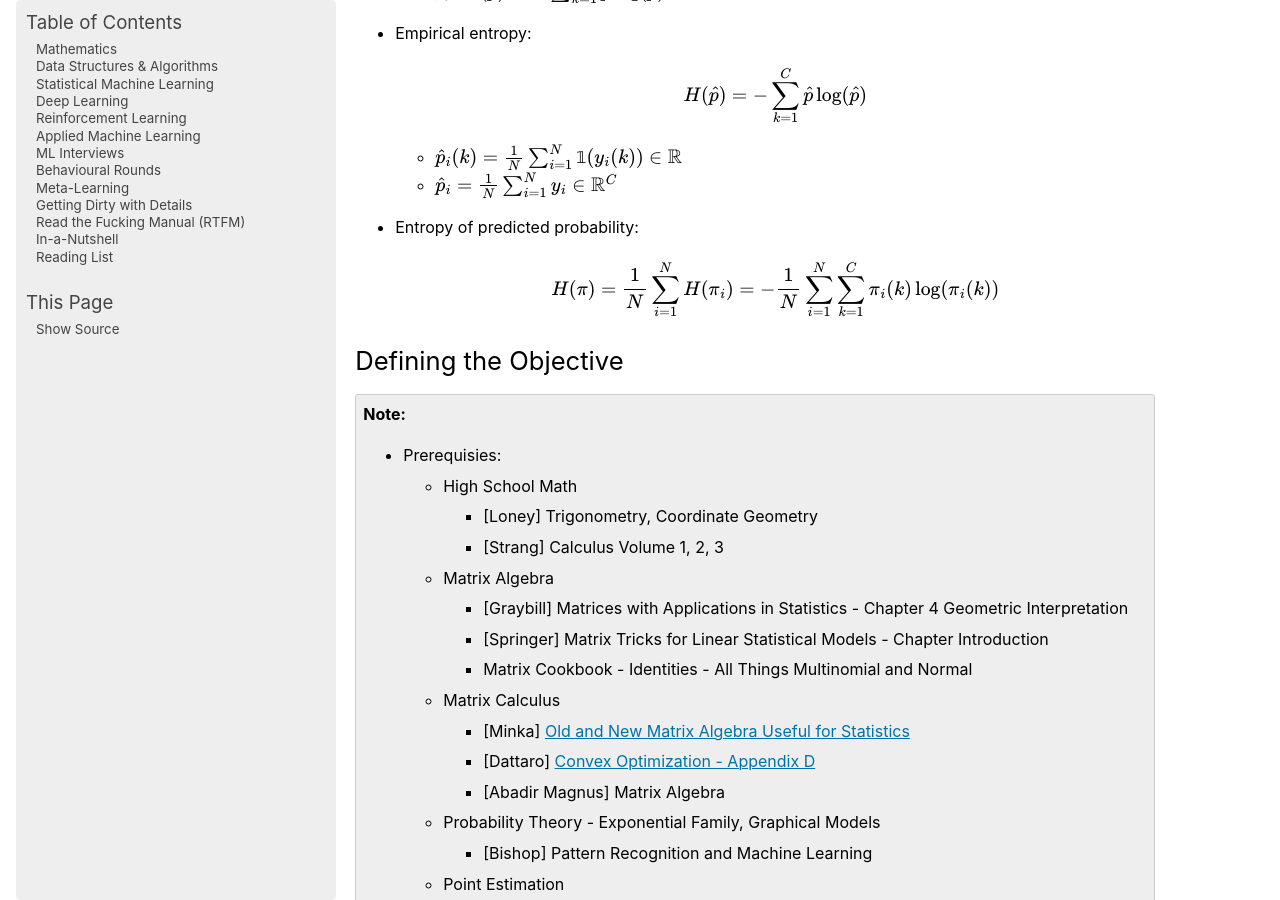
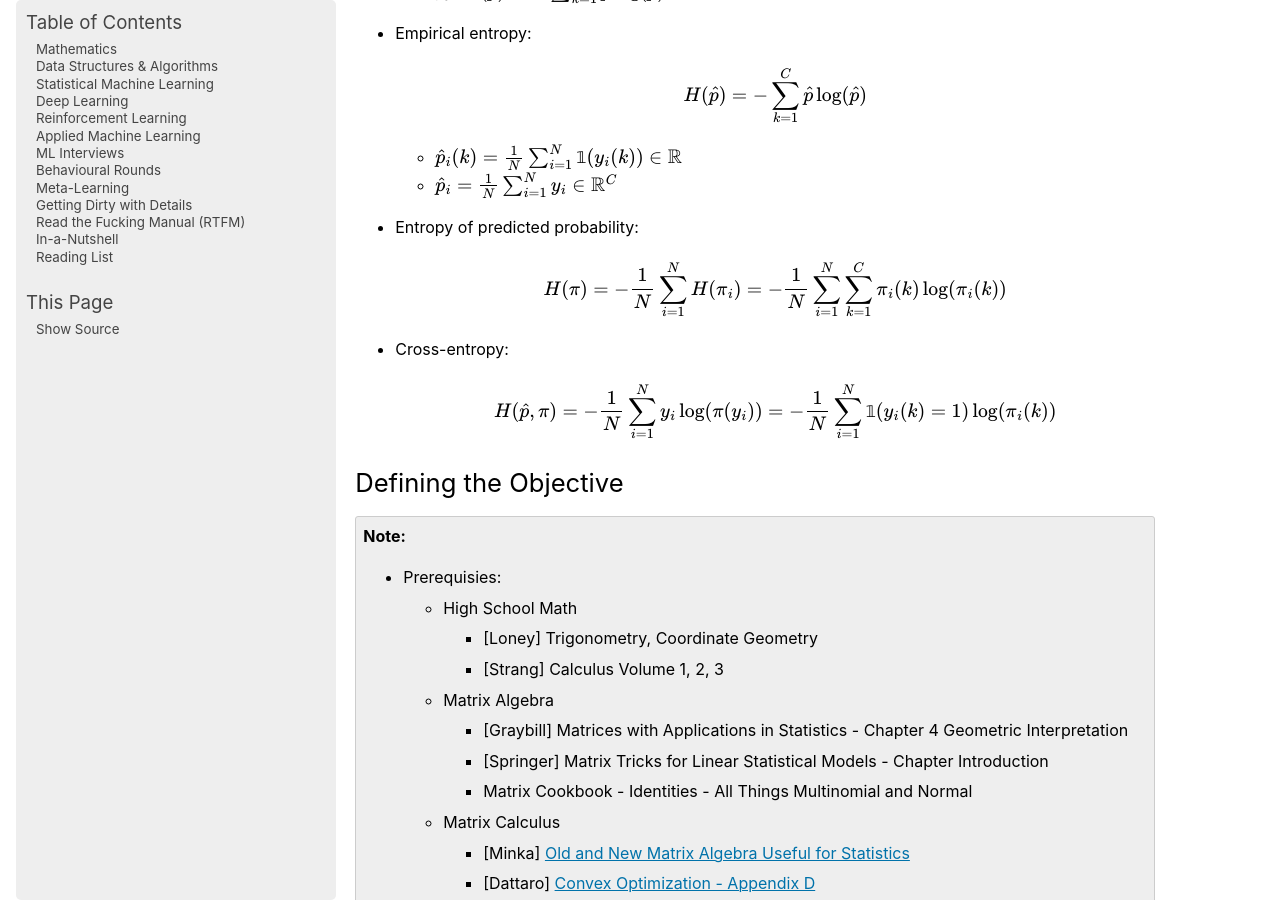
Before and after one commit to uselesstechjunks/leetcode, a Sphinx documentation site: the page built from docs/source/ml/basics.rst, in a window 1280 px wide and 900 px high, scrolled down 496 px. Built offline with Sphinx 7.4.7, drawn with Linux system fonts in a browser that asks for light colours; pages that are not in the unit, such as notebooks, are missing from menus.

Commit message:
Update basics.rst

```diff
--- a/docs/source/ml/basics.rst
+++ b/docs/source/ml/basics.rst
@@ -19,7 +19,10 @@ Entropy, Cross-Entropy, NLL, KL
 	- :math:`\hat{p}_i=\frac{1}{N}\sum_{i=1}^N y_i\in\mathbb{R}^C`
 - Entropy of predicted probability:
 
-	.. math:: H(\pi)=\frac{1}{N}\sum_{i=1}^N H(\pi_i)=-\frac{1}{N}\sum_{i=1}^N \sum_{k=1}^C \pi_i(k)\log(\pi_i(k))
+	.. math:: H(\pi)=-\frac{1}{N}\sum_{i=1}^N H(\pi_i)=-\frac{1}{N}\sum_{i=1}^N \sum_{k=1}^C \pi_i(k)\log(\pi_i(k))
+- Cross-entropy:
+
+	.. math:: H(\hat{p},\pi)=-\frac{1}{N}\sum_{i=1}^N y_i\log(\pi(y_i))=-\frac{1}{N}\sum_{i=1}^N\mathbb{1}(y_i(k)=1)\log(\pi_i(k))
 
 ************************************************************************************************
 Defining the Objective
```
